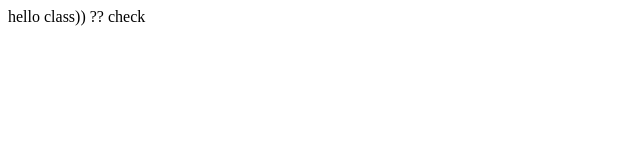
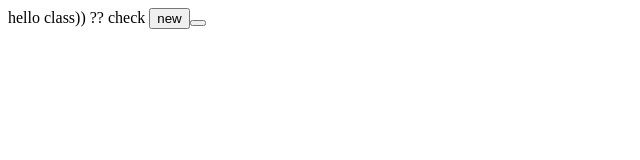
Before and after one commit to TimKanly/begin, a plain HTML site: page index.html in a window 1280 px wide. Shown: the whole page, without its empty margins (0-640 px from the left). Drawn offline with Linux system fonts and the light colour scheme.

Commit message:
create file1 index.html
add button

Signed-off-by: TimKanly <tim.kanly@gmail.com>

```diff
--- a/index.html
+++ b/index.html
@@ -8,5 +8,6 @@
 hello class)) ??
 
 check
+<button>new<button>
 </body>
 </html>
```
